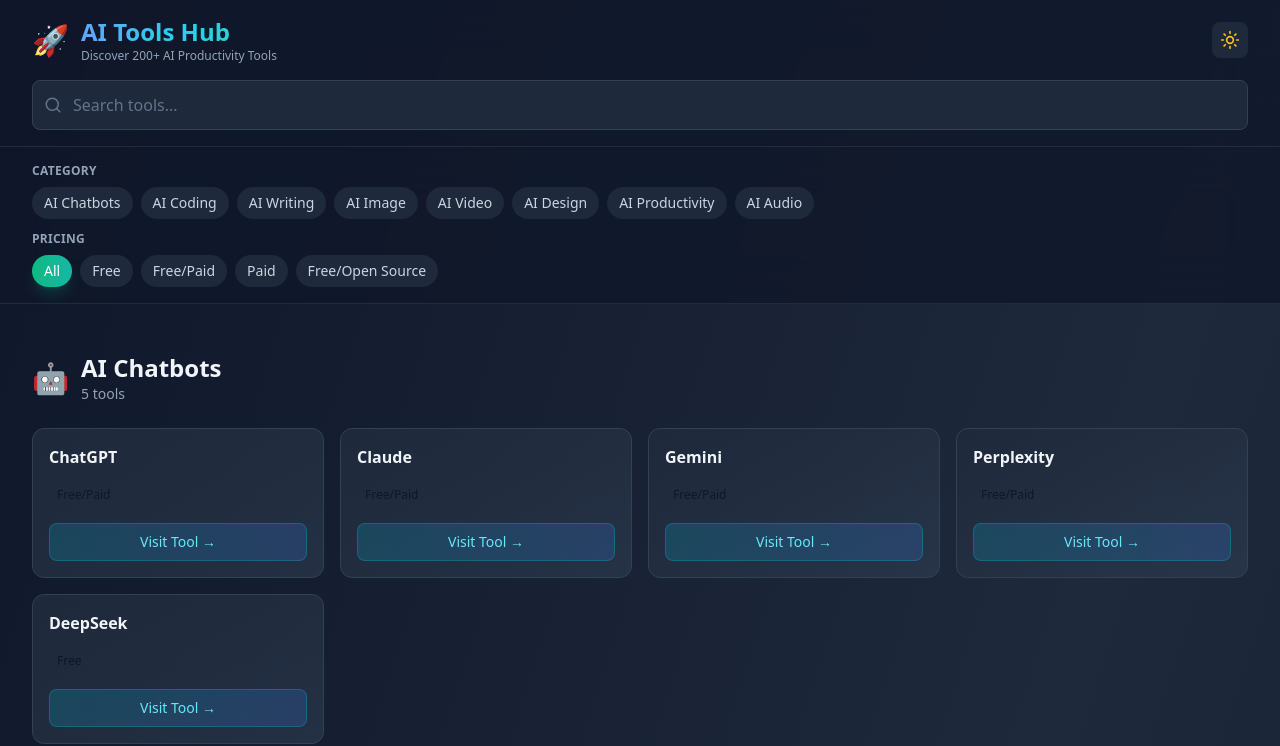
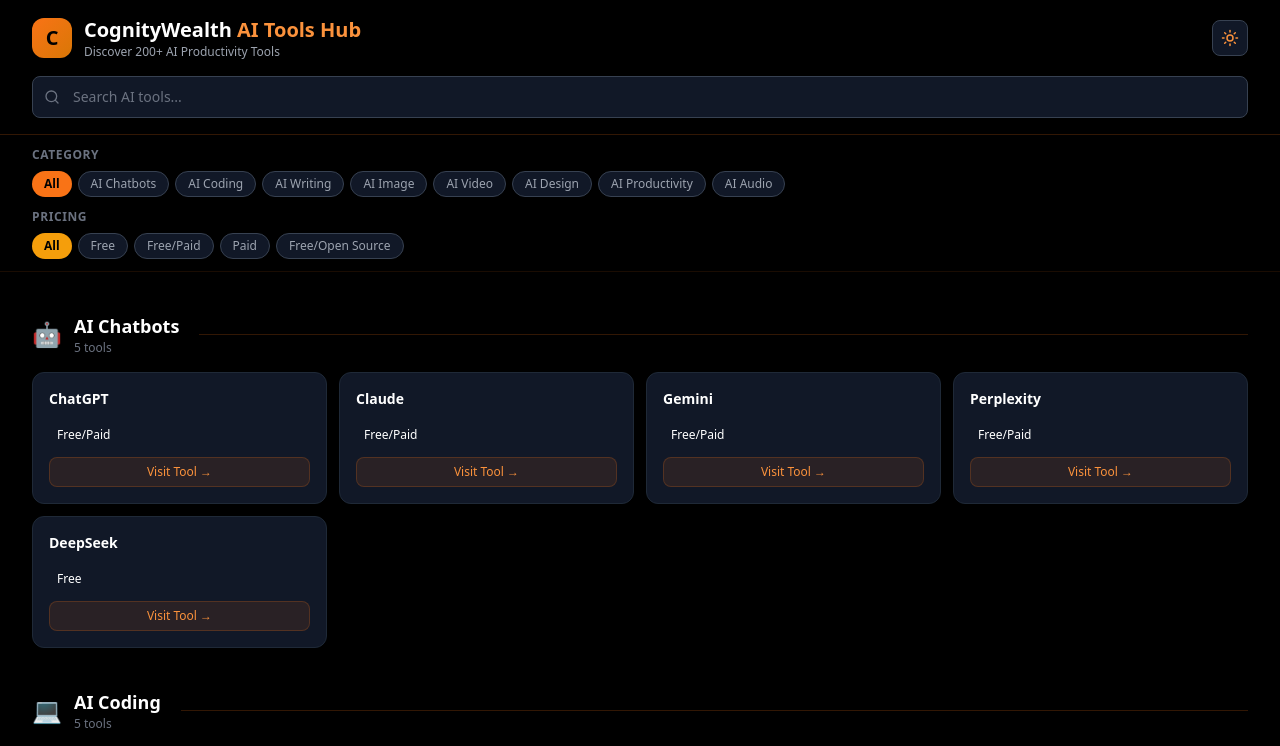
Before and after one commit to cognitywealth-design/ai-tools-hub, a Next.js app: page / in a window 1280 px wide. Shown: the top 746 px of the page. Built offline with nearby package versions, Linux system fonts and the light colour scheme.

Commit message:
Update page.js

```diff
--- a/app/page.js
+++ b/app/page.js
@@ -14,15 +14,11 @@
   useEffect(() => {
     setIsMounted(true);
     const saved = localStorage.getItem('ai-tools-hub-darkmode');
-    if (saved !== null) {
-      setDarkMode(JSON.parse(saved));
-    }
+    if (saved !== null) setDarkMode(JSON.parse(saved));
   }, []);
 
   useEffect(() => {
-    if (isMounted) {
-      localStorage.setItem('ai-tools-hub-darkmode', JSON.stringify(darkMode));
-    }
+    if (isMounted) localStorage.setItem('ai-tools-hub-darkmode', JSON.stringify(darkMode));
   }, [darkMode, isMounted]);
 
   const categories = getAllCategories();
@@ -37,12 +33,8 @@
       const catData = TOOLS_DATA[selectedCategory];
       results = catData.tools.map(tool => ({ ...tool, category: catData }));
     }
-    if (selectedPricing !== 'All') {
-      results = results.filter(tool => tool.pricing === selectedPricing);
-    }
-    if (searchQuery) {
-      results = results.filter(tool => tool.name.toLowerCase().includes(searchQuery.toLowerCase()));
-    }
+    if (selectedPricing !== 'All') results = results.filter(tool => tool.pricing === selectedPricing);
+    if (searchQuery) results = results.filter(tool => tool.name.toLowerCase().includes(searchQuery.toLowerCase()));
     return results;
   }, [selectedCategory, selectedPricing, searchQuery]);
 
@@ -50,60 +42,66 @@
     const grouped = {};
     filteredTools.forEach(tool => {
       const catName = Object.keys(TOOLS_DATA).find(cat => TOOLS_DATA[cat].tools.find(t => t.name === tool.name));
-      if (!grouped[catName]) {
-        grouped[catName] = [];
-      }
+      if (!grouped[catName]) grouped[catName] = [];
       grouped[catName].push(tool);
     });
     return grouped;
   }, [filteredTools]);
 
-  if (!isMounted) {
-    return <div className="min-h-screen bg-slate-900" />;
-  }
+  if (!isMounted) return <div className="min-h-screen bg-black" />;
 
   return (
     <div className={darkMode ? 'dark' : ''}>
-      <div className="min-h-screen bg-gradient-to-br from-slate-900 via-slate-800 to-slate-900 dark:from-slate-950 dark:via-slate-900 dark:to-slate-950 text-slate-900 dark:text-slate-100 transition-colors duration-300">
-        <header className="sticky top-0 z-50 backdrop-blur-xl bg-slate-900/80 dark:bg-slate-950/80 border-b border-slate-700/50 dark:border-slate-800/50">
+      <div className="min-h-screen bg-black text-white">
+
+        <header className="sticky top-0 z-50 bg-black/90 backdrop-blur-xl border-b border-orange-500/20">
           <div className="max-w-7xl mx-auto px-4 sm:px-6 lg:px-8 py-4">
             <div className="flex items-center justify-between gap-4 mb-4">
               <div className="flex items-center gap-3">
-                <div className="text-3xl">🚀</div>
+                <div className="w-10 h-10 rounded-xl bg-gradient-to-br from-orange-500 to-amber-600 flex items-center justify-center text-xl font-bold text-black">C</div>
                 <div>
-                  <h1 className="text-2xl font-bold bg-gradient-to-r from-blue-400 via-cyan-400 to-teal-400 bg-clip-text text-transparent">AI Tools Hub</h1>
-                  <p className="text-xs text-slate-400 dark:text-slate-500">Discover 200+ AI Productivity Tools</p>
+                  <h1 className="text-xl font-bold text-white">CognityWealth <span className="text-orange-400">AI Tools Hub</span></h1>
+                  <p className="text-xs text-gray-400">Discover 200+ AI Productivity Tools</p>
                 </div>
               </div>
-              <button onClick={() => setDarkMode(!darkMode)} className="p-2 rounded-lg bg-slate-800 dark:bg-slate-700 hover:bg-slate-700 dark:hover:bg-slate-600 transition-colors">
-                {darkMode ? <Sun size={20} className="text-amber-400" /> : <Moon size={20} className="text-slate-600" />}
+              <button onClick={() => setDarkMode(!darkMode)} className="p-2 rounded-lg bg-gray-900 hover:bg-gray-800 border border-gray-700 transition-colors">
+                {darkMode ? <Sun size={18} className="text-orange-400" /> : <Moon size={18} className="text-gray-400" />}
               </button>
             </div>
+
             <div className="relative">
-              <Search size={18} className="absolute left-3 top-1/2 -translate-y-1/2 text-slate-500 dark:text-slate-400" />
-              <input type="text" placeholder="Search tools..." value={searchQuery} onChange={(e) => setSearchQuery(e.target.value)} className="w-full pl-10 pr-4 py-3 rounded-lg bg-slate-800 dark:bg-slate-700 border border-slate-700 dark:border-slate-600 focus:border-cyan-500 focus:outline-none focus:ring-2 focus:ring-cyan-500/20 text-slate-100 placeholder-slate-500 transition-all" />
+              <Search size={16} className="absolute left-3 top-1/2 -translate-y-1/2 text-gray-500" />
+              <input
+                type="text"
+                placeholder="Search AI tools..."
+                value={searchQuery}
+                onChange={(e) => setSearchQuery(e.target.value)}
+                className="w-full pl-10 pr-4 py-2.5 rounded-lg bg-gray-900 border border-gray-700 focus:border-orange-500 focus:outline-none focus:ring-1 focus:ring-orange-500/30 text-white placeholder-gray-500 text-sm transition-all"
+              />
             </div>
           </div>
         </header>
 
-        <div className="sticky top-20 z-40 backdrop-blur-xl bg-slate-900/80 dark:bg-slate-950/80 border-b border-slate-700/50 dark:border-slate-800/50">
-          <div className="max-w-7xl mx-auto px-4 sm:px-6 lg:px-8 py-4">
+        <div className="sticky top-24 z-40 bg-black/90 backdrop-blur-xl border-b border-orange-500/10">
+          <div className="max-w-7xl mx-auto px-4 sm:px-6 lg:px-8 py-3">
             <div className="space-y-3">
               <div>
-                <p className="text-xs font-semibold text-slate-400 dark:text-slate-500 uppercase tracking-wide mb-2">Category</p>
-                <div className="flex flex-wrap gap-2">
-                  {categories.map(cat => (
-                    <button key={cat} onClick={() => setSelectedCategory(cat)} className={`px-3 py-1.5 rounded-full text-sm font-medium transition-all ${selectedCategory === cat ? 'bg-gradient-to-r from-cyan-500 to-blue-500 text-white shadow-lg shadow-cyan-500/20' : 'bg-slate-800 dark:bg-slate-700 text-slate-300 dark:text-slate-400 hover:bg-slate-700 dark:hover:bg-slate-600'}`}>
+                <p className="text-xs font-semibold text-gray-500 uppercase tracking-wider mb-2">Category</p>
+                <div className="flex flex-wrap gap-1.5">
+                  {['All', ...categories].map(cat => (
+                    <button key={cat} onClick={() => setSelectedCategory(cat)}
+                      className={`px-3 py-1 rounded-full text-xs font-medium transition-all ${selectedCategory === cat ? 'bg-orange-500 text-black font-semibold' : 'bg-gray-900 text-gray-400 hover:bg-gray-800 border border-gray-700'}`}>
                       {cat}
                     </button>
                   ))}
                 </div>
               </div>
               <div>
-                <p className="text-xs font-semibold text-slate-400 dark:text-slate-500 uppercase tracking-wide mb-2">Pricing</p>
-                <div className="flex flex-wrap gap-2">
+                <p className="text-xs font-semibold text-gray-500 uppercase tracking-wider mb-2">Pricing</p>
+                <div className="flex flex-wrap gap-1.5">
                   {['All', 'Free', 'Free/Paid', 'Paid', 'Free/Open Source'].map(pricing => (
-                    <button key={pricing} onClick={() => setSelectedPricing(pricing)} className={`px-3 py-1.5 rounded-full text-sm font-medium transition-all ${selectedPricing === pricing ? 'bg-gradient-to-r from-emerald-500 to-teal-500 text-white shadow-lg shadow-emerald-500/20' : 'bg-slate-800 dark:bg-slate-700 text-slate-300 dark:text-slate-400 hover:bg-slate-700 dark:hover:bg-slate-600'}`}>
+                    <button key={pricing} onClick={() => setSelectedPricing(pricing)}
+                      className={`px-3 py-1 rounded-full text-xs font-medium transition-all ${selectedPricing === pricing ? 'bg-amber-500 text-black font-semibold' : 'bg-gray-900 text-gray-400 hover:bg-gray-800 border border-gray-700'}`}>
                       {pricing}
                     </button>
                   ))}
@@ -113,39 +111,42 @@
           </div>
         </div>
 
-        <main className="max-w-7xl mx-auto px-4 sm:px-6 lg:px-8 py-12">
+        <main className="max-w-7xl mx-auto px-4 sm:px-6 lg:px-8 py-10">
           {Object.keys(groupedResults).length === 0 ? (
             <div className="flex flex-col items-center justify-center py-20">
-              <div className="text-6xl mb-4">🔍</div>
-              <h2 className="text-2xl font-bold text-slate-100 mb-2">No tools found</h2>
-              <p className="text-slate-400 dark:text-slate-500 text-center max-w-md">Try adjusting your search or filters to find the perfect AI tool for you.</p>
+              <div className="text-5xl mb-4">🔍</div>
+              <h2 className="text-xl font-bold text-white mb-2">No tools found</h2>
+              <p className="text-gray-500 text-sm text-center">Try adjusting your search or filters.</p>
             </div>
           ) : (
-            <div className="space-y-12">
+            <div className="space-y-10">
               {Object.keys(groupedResults).map(categoryName => {
                 const categoryData = TOOLS_DATA[categoryName];
                 const tools = groupedResults[categoryName];
                 return (
                   <section key={categoryName}>
-                    <div className="mb-6 flex items-center gap-3">
-                      <span className="text-3xl">{categoryData.icon}</span>
+                    <div className="mb-4 flex items-center gap-3">
+                      <span className="text-2xl">{categoryData.icon}</span>
                       <div>
-                        <h2 className="text-2xl font-bold text-slate-100">{categoryName}</h2>
-                        <p className="text-sm text-slate-400 dark:text-slate-500">{tools.length} tools</p>
+                        <h2 className="text-lg font-bold text-white">{categoryName}</h2>
+                        <p className="text-xs text-gray-500">{tools.length} tools</p>
                       </div>
+                      <div className="flex-1 h-px bg-orange-500/20 ml-2" />
                     </div>
-                    <div className="grid grid-cols-1 sm:grid-cols-2 lg:grid-cols-3 xl:grid-cols-4 gap-4">
+                    <div className="grid grid-cols-1 sm:grid-cols-2 lg:grid-cols-3 xl:grid-cols-4 gap-3">
                       {tools.map(tool => {
-                        const pricingStyle = PRICING_BADGES[tool.pricing];
+                        const pricingStyle = PRICING_BADGES[tool.pricing] || PRICING_BADGES['Free/Paid'];
                         return (
-                          <a key={tool.name} href={tool.url} target="_blank" rel="noopener noreferrer" className="group relative p-4 rounded-xl bg-gradient-to-br from-slate-800 to-slate-700/50 dark:from-slate-800 dark:to-slate-900 border border-slate-700 dark:border-slate-700/50 hover:border-cyan-500/50 transition-all duration-300 hover:shadow-lg hover:shadow-cyan-500/10 overflow-hidden">
-                            <div className="absolute inset-0 bg-gradient-to-br from-cyan-500/0 to-blue-500/0 group-hover:from-cyan-500/10 group-hover:to-blue-500/10 transition-all duration-300" />
-                            <div className="relative z-10">
-                              <h3 className="font-semibold text-slate-100 group-hover:text-cyan-300 transition-colors line-clamp-2 mb-3">{tool.name}</h3>
-                              <div className="mb-4">
-                                <span className={`inline-block px-2 py-1 rounded-md text-xs font-medium ${pricingStyle.bg} ${pricingStyle.text}`}>{tool.pricing}</span>
-                              </div>
-                              <button className="w-full py-2 rounded-lg bg-gradient-to-r from-cyan-500/20 to-blue-500/20 hover:from-cyan-500/40 hover:to-blue-500/40 border border-cyan-500/30 hover:border-cyan-500/60 text-cyan-300 hover:text-cyan-200 text-sm font-medium transition-all">Visit Tool →</button>
+                          <a key={tool.name} href={tool.url} target="_blank" rel="noopener noreferrer"
+                            className="group p-4 rounded-xl bg-gray-900 border border-gray-800 hover:border-orange-500/50 transition-all duration-200 hover:bg-gray-800">
+                            <div className="flex items-start justify-between mb-3">
+                              <h3 className="font-semibold text-white group-hover:text-orange-400 transition-colors text-sm">{tool.name}</h3>
+                            </div>
+                            <div className="mb-3">
+                              <span className={`inline-block px-2 py-0.5 rounded text-xs font-medium ${pricingStyle.bg} ${pricingStyle.text}`}>{tool.pricing}</span>
+                            </div>
+                            <div className="w-full py-1.5 rounded-lg bg-orange-500/10 hover:bg-orange-500/20 border border-orange-500/20 hover:border-orange-500/50 text-orange-400 text-xs font-medium text-center transition-all">
+                              Visit Tool →
                             </div>
                           </a>
                         );
@@ -158,11 +159,11 @@
           )}
         </main>
 
-        <footer className="border-t border-slate-700/50 dark:border-slate-800/50 mt-16">
-          <div className="max-w-7xl mx-auto px-4 sm:px-6 lg:px-8 py-8">
-            <div className="flex flex-col sm:flex-row items-center justify-between gap-4 text-sm text-slate-400 dark:text-slate-500">
-              <p>© 2026 AI Tools Hub. Curated collection of productivity tools.</p>
-              <p>Total Tools: <span className="font-semibold text-slate-300 dark:text-slate-400">{getTotalToolCount()}</span></p>
+        <footer className="border-t border-orange-500/10 mt-10">
+          <div className="max-w-7xl mx-auto px-4 sm:px-6 lg:px-8 py-6">
+            <div className="flex flex-col sm:flex-row items-center justify-between gap-3 text-xs text-gray-500">
+              <p>© 2026 <span className="text-orange-400">CognityWealth</span> AI Tools Hub</p>
+              <p>Total Tools: <span className="text-orange-400 font-semibold">{getTotalToolCount()}</span></p>
             </div>
           </div>
         </footer>
```
